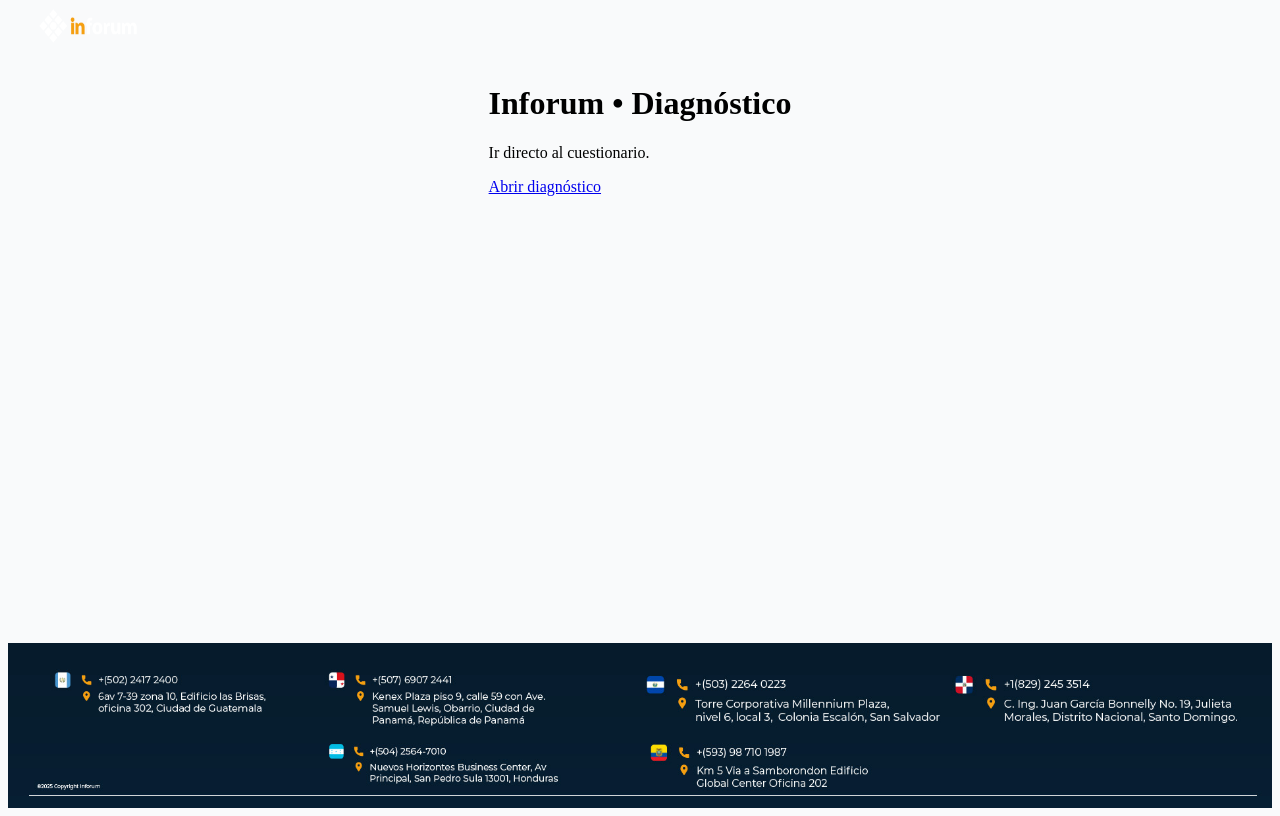
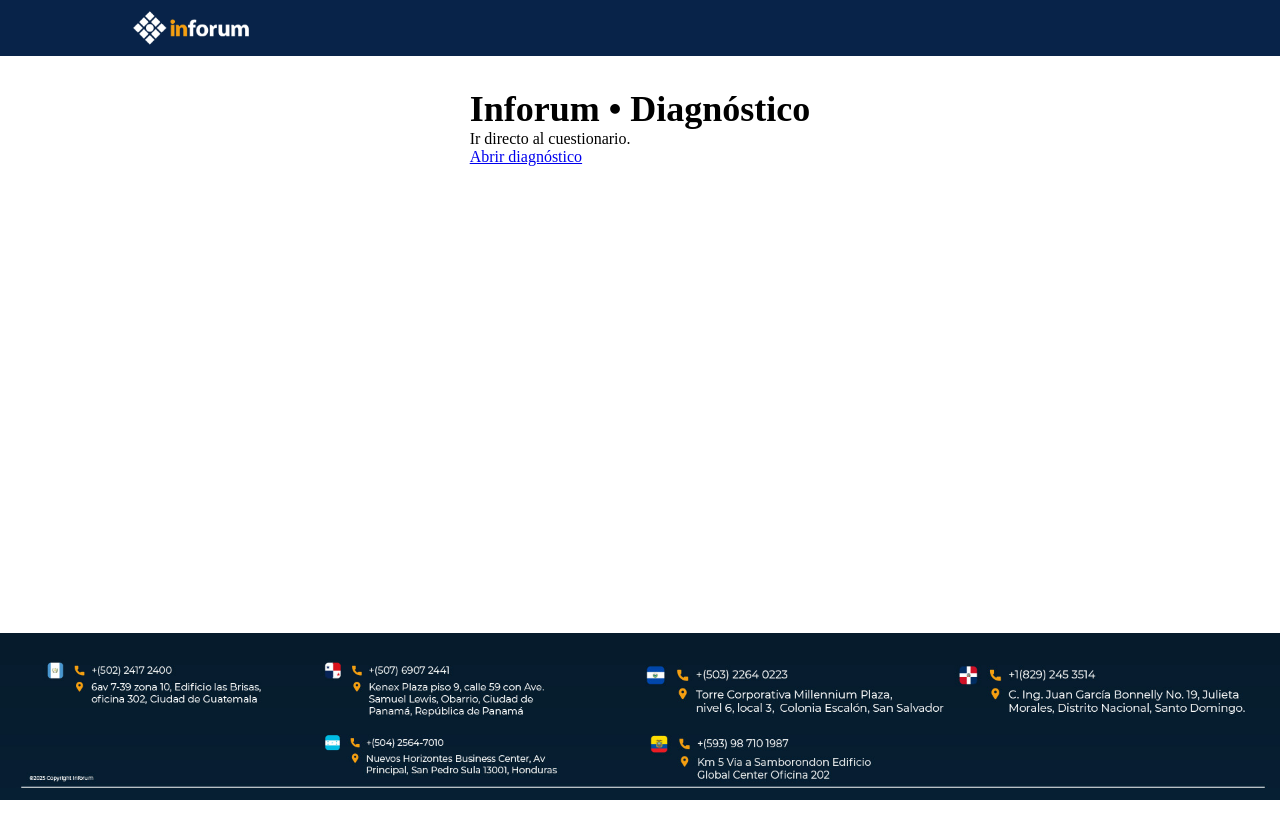
Before and after one commit to grupoinforum/inforum-diagnostico, a Next.js app in the folder inforum-diagnostico/: page / in a window 1280 px wide. Built offline with nearby package versions, Linux system fonts and the light colour scheme.

Commit message:
Update globals.css

```diff
--- a/inforum-diagnostico/app/globals.css
+++ b/inforum-diagnostico/app/globals.css
@@ -1,43 +1,86 @@
-/* === Base del layout === */
+/* ===== Reset seguro ===== */
+* { box-sizing: border-box; }
+html, body { margin: 0; padding: 0; }
+h1, h2, h3, h4, h5, h6, p { margin: 0; }
+
+/* ===== Shell general ===== */
 .page-shell{
   display:flex;
   flex-direction:column;
   min-height:100vh;
-  background:#f9fafb;
+  background:#fff; /* deja blanco para tu landing */
   -webkit-font-smoothing:antialiased;
 }
 
-/* Contenido: deja respiración abajo para el footer en móviles */
+:root{
+  --topbar-h: 56px; /* alto de header */
+}
+
+/* ===== Header mínimo (solo logo) ===== */
+.topbar{
+  position: sticky;           /* permanece arriba sin sacar del flujo */
+  top: 0;
+  z-index: 1000;
+  background:#082349;         /* azul corporativo */
+  color:#fff;
+  padding-top: env(safe-area-inset-top, 0px);
+  min-height: calc(var(--topbar-h) + env(safe-area-inset-top, 0px));
+  box-shadow: 0 1px 0 rgba(255,255,255,0.06);
+}
+
+.topbar__inner{
+  max-width:1120px;
+  margin:0 auto;
+  display:flex;
+  align-items:center;
+  padding:10px 16px;
+  min-height: var(--topbar-h);
+}
+
+.logo{
+  height:36px;
+  width:auto;
+  object-fit:contain;
+}
+
+/* ===== Contenido ===== */
 .content-wrap{
   flex:1 1 auto;
   max-width:1120px;
   margin:0 auto;
-  padding:16px 16px 8rem; /* bottom grande por defecto */
+  padding:24px 16px 7rem;   /* bottom generoso para no chocar con el footer */
 }
 
-/* Footer responsive */
+/* Puedes darle estilo a tu h1 del hero */
+.content-wrap h1{
+  font-size: clamp(24px, 4vw, 36px);
+  font-weight: 700;
+  margin-top: 8px;
+}
+
+/* ===== Footer responsive ===== */
 .site-footer{ margin-top:auto; width:100%; }
 .footer-picture{ display:block; width:100%; }
 .footer-img{
   display:block;
   width:100%;
   height:auto;
-  max-height:240px; /* límite desktop */
   object-fit:cover;
+  max-height:240px;           /* límite en desktop */
 }
 
-/* móvil */
+/* Móvil */
 @media (max-width: 640px){
-  .content-wrap{ padding-bottom:6rem; } /* evita tapar botón */
-  .footer-img{ max-height:130px; }      /* footer más bajito */
+  .content-wrap{ padding-bottom:6rem; } /* evita tapar CTA en móvil */
+  .footer-img{ max-height:140px; }
 }
 
-/* tablet */
+/* Tablet */
 @media (min-width:641px) and (max-width:1024px){
   .footer-img{ max-height:190px; }
 }
 
-/* desktop grande */
+/* Desktop grande */
 @media (min-width:1025px){
   .footer-img{ max-height:240px; }
 }
```
